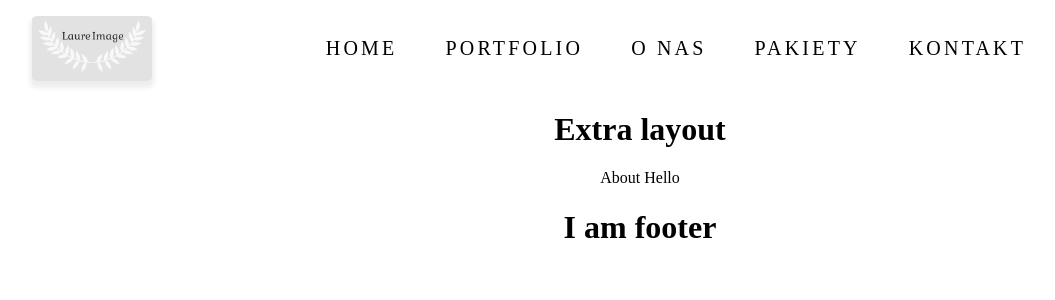
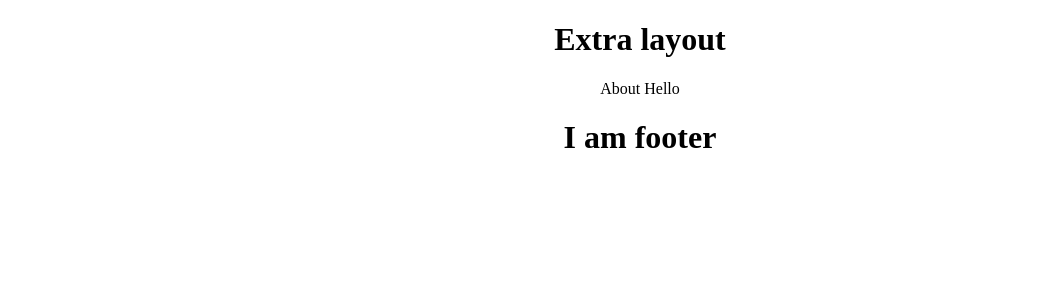
Before and after one commit to KrzysztofRajmund/laureimage-studio, a Next.js app: page /about in a window 1280 px wide. Shown: the top 300 px of the page, without its empty margins (0-1055 px from the left). Built offline with nearby package versions, Linux system fonts and the light colour scheme; a web font is replaced by a local one.

Commit message:
feat: modal basic layout

```diff
--- a/src/components/AppHeader/AppHeaderTabletMobile/AppHeaderTabletMobile.module.scss
+++ b/src/components/AppHeader/AppHeaderTabletMobile/AppHeaderTabletMobile.module.scss
@@ -1,4 +1,10 @@
 @import '../../../styles/utils.scss';
+
+.text {
+  font-size: 1rem;
+  text-transform: uppercase;
+  letter-spacing: 0.3rem;
+}
 
 .header {
   display: none;
@@ -17,11 +23,9 @@
     justify-content: flex-end;
     align-items: center;
 
-    h1,
+    .title,
     .logo {
-      font-size: 0.8rem;
-      text-transform: uppercase;
-      letter-spacing: 0.3rem;
+      @extend .text;
     }
     .logo {
       width: 100px;
@@ -34,9 +38,20 @@
 }
 
 .modal {
-  display: none;
+  width: 33.3333%;
+  .menu {
+    display: none;
+    flex-direction: column;
+    align-items: flex-start;
+    width: 100%;
 
-  @include tabletDown {
-    display: block;
+    a {
+      @extend .text;
+      padding-bottom: 1.2rem;
+    }
+
+    @include tabletDown {
+      display: flex;
+    }
   }
 }
--- a/src/components/AppHeader/AppHeaderTabletMobile/AppHeaderTabletMobile.tsx
+++ b/src/components/AppHeader/AppHeaderTabletMobile/AppHeaderTabletMobile.tsx
@@ -1,8 +1,6 @@
 import { useState } from 'react';
-import Image from 'next/image';
 import Burger from '../Burger/Burger';
 import CustomLink from '../CustomLink/CustomLink';
-import logo from '../../../../public/assets/logo.png';
 import styles from "./AppHeaderTabletMobile.module.scss";
 
 const AppHeaderTabletMobile = () => {
@@ -25,17 +23,15 @@ const AppHeaderTabletMobile = () => {
       <nav className={styles.header}>
         <Burger onClick={toggleModal} show={show} />
         <div className={styles.content}>
-          <h1>Fotografia Ślubna</h1>
+          <h1 className={styles.title}>Fotografia Ślubna</h1>
           <CustomLink href='/' className={styles.logo}>
             LaureImage
           </CustomLink>
         </div>
       </nav>
-      {show && <nav className={styles.modal}>
-        <CustomLink href='/' className={styles.logo}>
-          <Image src={logo} alt='laureimage logo' />
-        </CustomLink>
-        <div className={styles.menu}>
+      {show &&
+        <div className={styles.modal}>
+          <nav className={styles.menu}>
             <CustomLink href='/'>
               Home
             </CustomLink>
@@ -51,8 +47,8 @@ const AppHeaderTabletMobile = () => {
             <CustomLink href='/kontakt'>
               Kontakt
             </CustomLink>
-        </div>
-      </nav>}
+          </nav>
+        </div>}
     </>
   )
 };
--- a/src/layout/Layout/Layout.module.scss
+++ b/src/layout/Layout/Layout.module.scss
@@ -1,5 +1,13 @@
-.container{
-    display: flex;
-    flex-direction: column;
-    align-items: center;
+@import '../../styles/utils.scss';
+
+.desktop {
+  display: flex;
+  flex-direction: column;
+  align-items: center;
 }
+
+.tabletMobile {
+  // display: flex;
+  // flex-direction: column;
+  // align-items: center;
+}
--- a/src/layout/Layout/Layout.tsx
+++ b/src/layout/Layout/Layout.tsx
@@ -1,13 +1,16 @@
 import React from "react";
 import AppHeader from "../../components/AppHeader";
 import styles from "./Layout.module.scss";
+import AppHeaderTabletMobile from './../../components/AppHeader/AppHeaderTabletMobile/AppHeaderTabletMobile';
 
 export const Layout = ({ children }: any) => {
   return (
-    <div className={styles.container}>
-      <AppHeader />
-      {children}
-      <h1>I am footer</h1>
+    <div className={styles.tabletMobile}>
+      <AppHeaderTabletMobile />
+      <div className={styles.desktop}>
+        {children}
+        <h1>I am footer</h1>
+      </div>
     </div>
   );
 };
```
Lines whose indentation alone changed are shown as unchanged.
